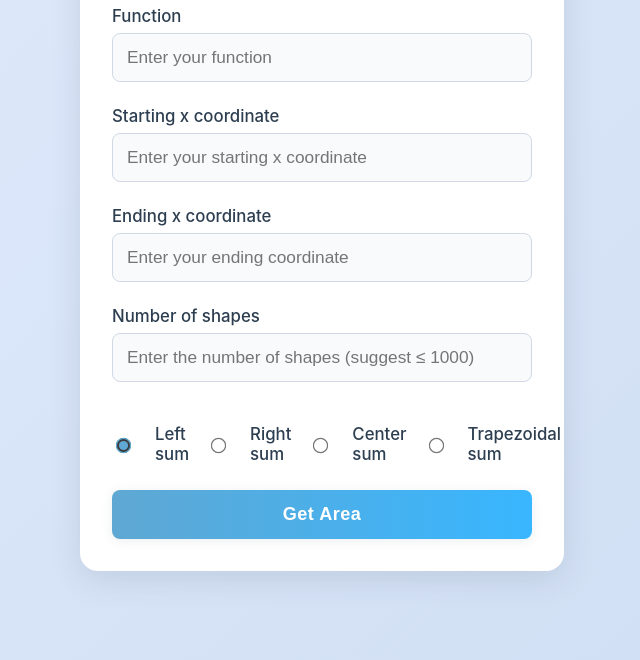
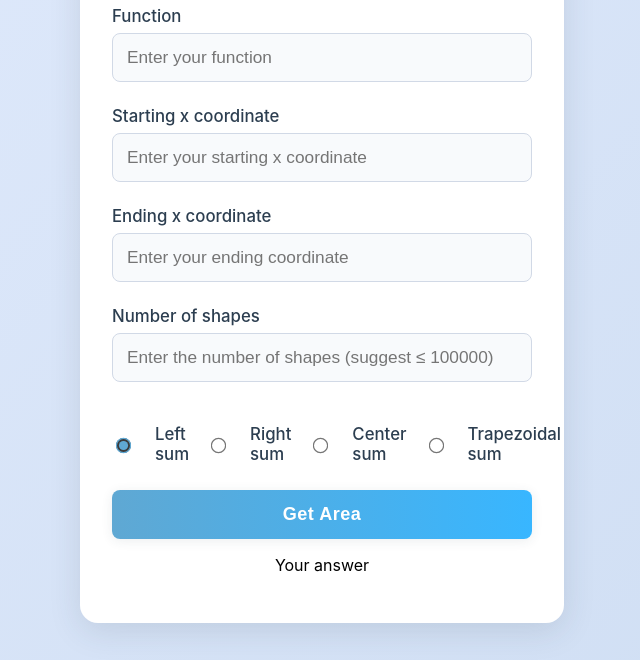
Before and after one commit to conquerer-wo/ai-project, a plain HTML site: page frotend/app.html in a window 1280 px wide. Shown: the part 188-848 px from the top of the page, without its empty margins (318-958 px from the left). Drawn offline with Linux system fonts and the light colour scheme.

Commit message:
finished all the functionality

```diff
--- a/frotend/app.html
+++ b/frotend/app.html
@@ -23,7 +23,7 @@
         </div>
         <div class="form-group">
             <label for="input3">Number of shapes</label>
-            <input id="input3" type="number" placeholder="Enter the number of shapes (suggest ≤ 1000)">
+            <input id="input3" type="number" placeholder="Enter the number of shapes (suggest ≤ 100000)">
         </div>
         <div class="radio-group">
             <input checked type="radio" value="left_sum" required name="y" id="left">
@@ -36,6 +36,7 @@
             <label for="trapezoid">Trapezoidal sum</label>
         </div>
         <button id="butt">Get Area</button>
+        <p id = "resu">Your answer</p>
     </div>
     <script src="app.js"></script>
 </body>
--- a/frotend/app.js
+++ b/frotend/app.js
@@ -3,7 +3,7 @@ const input1 = document.getElementById('input1');
 const input2 = document.getElementById('input2');
 const input3 = document.getElementById('input3');
 const butt = document.getElementById('butt');
-
+const resu = document.getElementById('resu')
 async function api(i, i1, i2, i3, type) {
   const url = `http://127.0.0.1:5000/${type}`;
   const res = await fetch(url, {
@@ -20,7 +20,7 @@ async function api(i, i1, i2, i3, type) {
   });
 
   const data = await res.json();
-  console.log(data.approx);
+  resu.textContent = `the area is approximatly ${data.approx} units`
 }
 
 function handleSubmit() {
```
